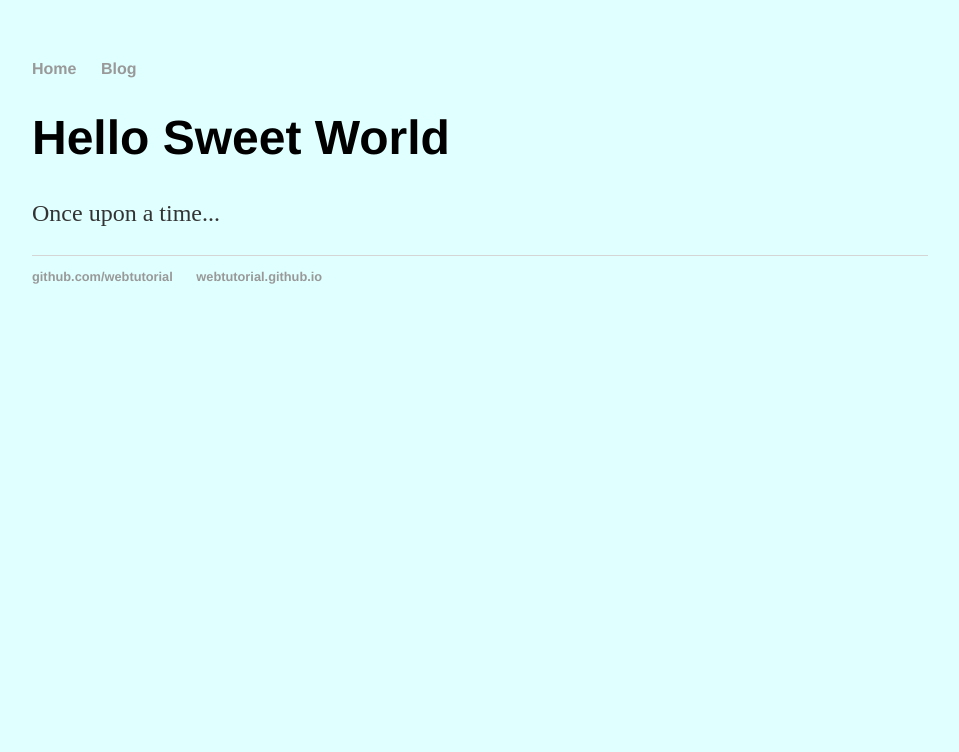
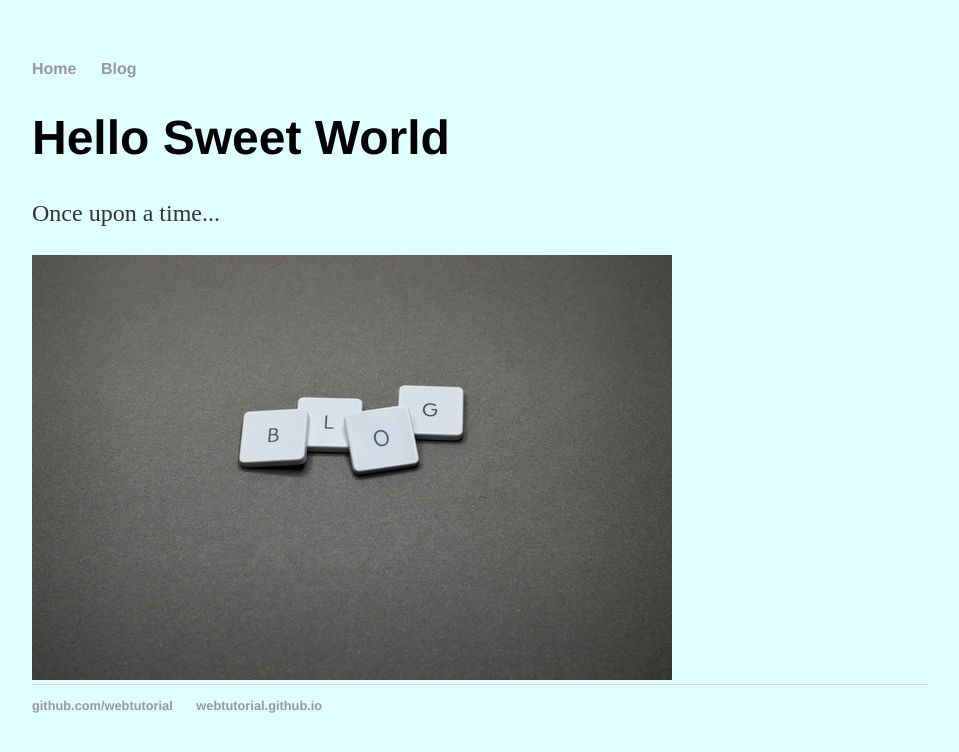
Before and after one commit to HWVictor/HWVictor.github.io, a Jekyll site: the page built from index.html, in a window 1280 px wide. Shown: the top 752 px of the page, without its empty margins (160-1119 px from the left). Built offline with Jekyll 4.4.1, drawn with Linux system fonts in a browser that asks for light colours.

Commit message:
Update index.html
Added image to index

```diff
--- a/index.html
+++ b/index.html
@@ -5,4 +5,5 @@ title: Web Programming
 <div class="blurb">
   <h1>Hello Sweet World</h1>
   <p>Once upon a time...</p>
+  <img src="assets/images/pexels-miguel-á-padriñán-1591056 (1).jpg" alt="Miguel Á. Padriñán" width="640" height="425">
 </div>
```
